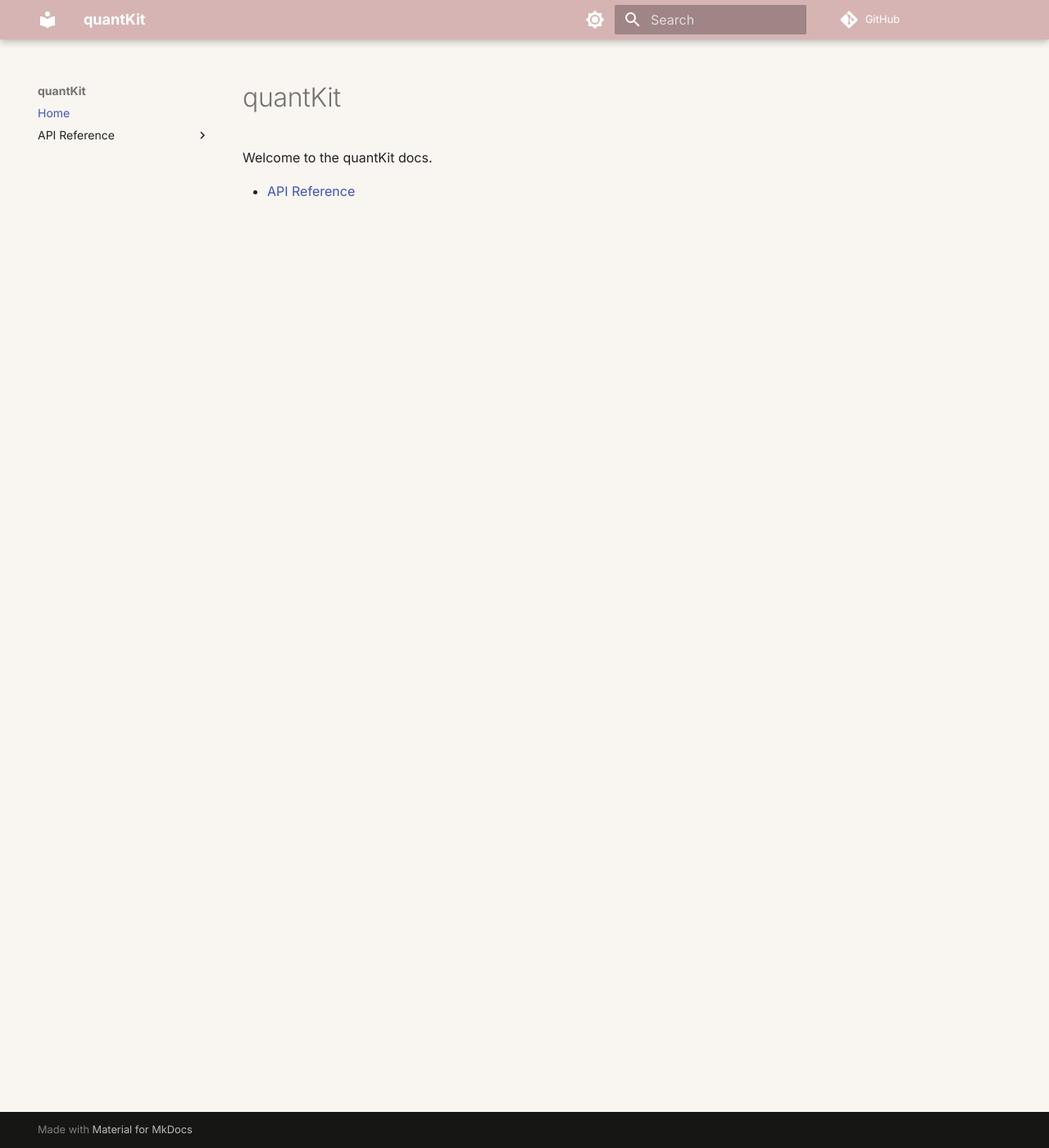
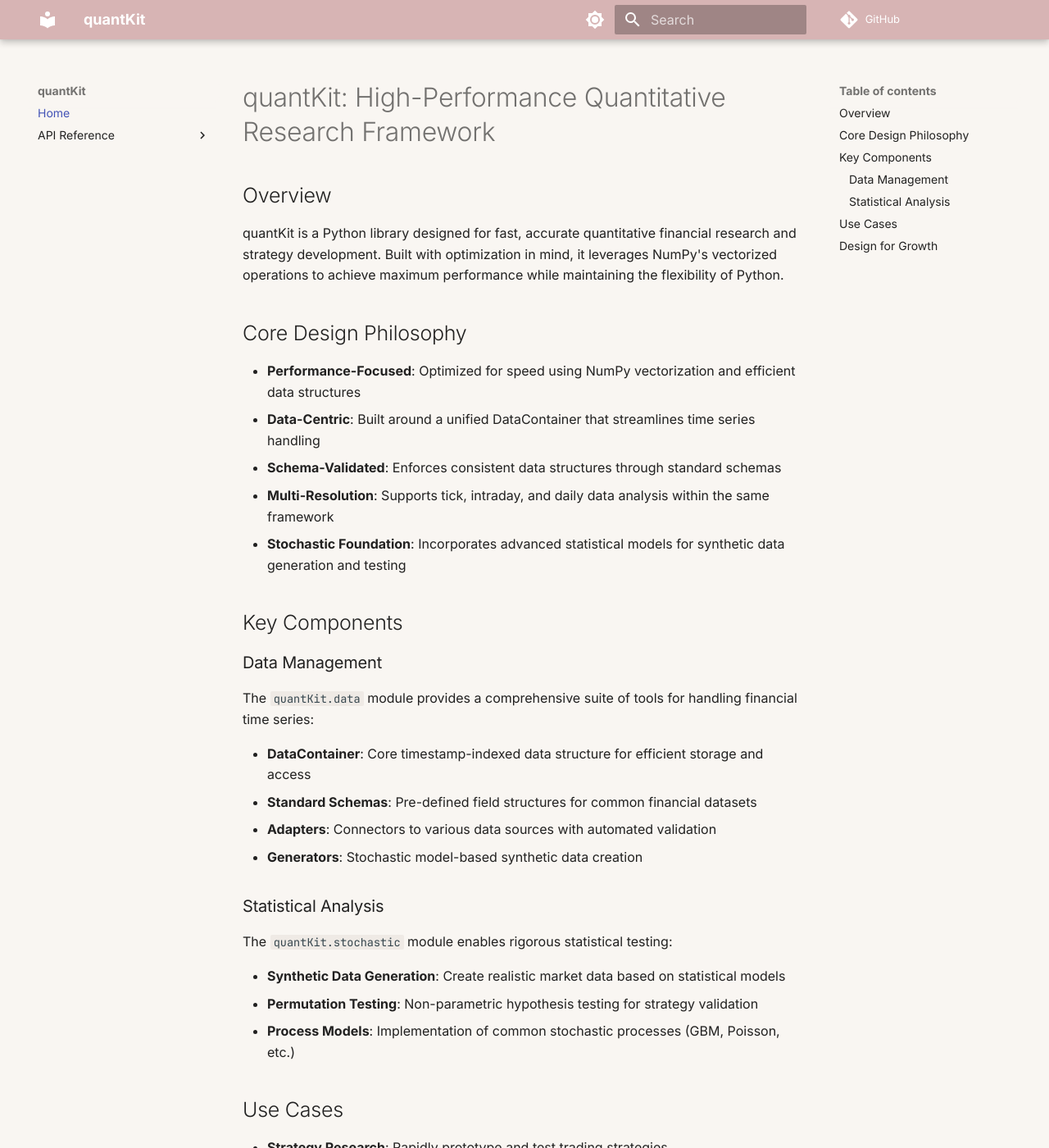
Before and after one commit to larrykann/quantKit, an MkDocs documentation site: the page built from docs/index.md, in a window 1280 px wide and 1400 px high. Shown: the whole window at 82% size. Built offline with MkDocs 1.6.1 and Material for MkDocs 9.7.7, drawn with Linux system fonts in a browser that asks for light colours; comment, search, counter and statistics services are not loaded; some of the changed text lies outside the part shown.

Commit message:
documenation updates

```diff
--- a/docs/index.md
+++ b/docs/index.md
@@ -1,5 +1,44 @@
-# quantKit
+# quantKit: High-Performance Quantitative Research Framework
 
-Welcome to the quantKit docs.
+## Overview
 
-- [API Reference](reference/)
+quantKit is a Python library designed for fast, accurate quantitative financial research and strategy development. Built with optimization in mind, it leverages NumPy's vectorized operations to achieve maximum performance while maintaining the flexibility of Python.
+
+## Core Design Philosophy
+
+- **Performance-Focused**: Optimized for speed using NumPy vectorization and efficient data structures
+- **Data-Centric**: Built around a unified DataContainer that streamlines time series handling
+- **Schema-Validated**: Enforces consistent data structures through standard schemas
+- **Multi-Resolution**: Supports tick, intraday, and daily data analysis within the same framework
+- **Stochastic Foundation**: Incorporates advanced statistical models for synthetic data generation and testing
+
+## Key Components
+
+### Data Management
+
+The `quantKit.data` module provides a comprehensive suite of tools for handling financial time series:
+
+- **DataContainer**: Core timestamp-indexed data structure for efficient storage and access
+- **Standard Schemas**: Pre-defined field structures for common financial datasets
+- **Adapters**: Connectors to various data sources with automated validation
+- **Generators**: Stochastic model-based synthetic data creation
+
+### Statistical Analysis
+
+The `quantKit.stochastic` module enables rigorous statistical testing:
+
+- **Synthetic Data Generation**: Create realistic market data based on statistical models
+- **Permutation Testing**: Non-parametric hypothesis testing for strategy validation
+- **Process Models**: Implementation of common stochastic processes (GBM, Poisson, etc.)
+
+## Use Cases
+
+- **Strategy Research**: Rapidly prototype and test trading strategies
+- **Feature Engineering**: Develop and validate predictive features
+- **Backtesting**: Evaluate strategy performance across various market conditions
+- **Machine Learning Integration**: Prepare and validate data for ML model development
+- **Synthetic Market Simulation**: Test strategies against generated scenarios
+
+## Design for Growth
+
+quantKit is structured to grow alongside your quantitative research needs, with clear separation of concerns and extensible components. The library focuses on building strong foundations that will support increasingly complex quantitative models and trading strategies.
```
Also changed, not shown: 2 other files.
